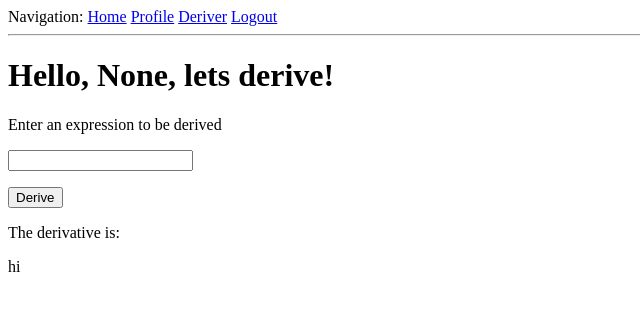
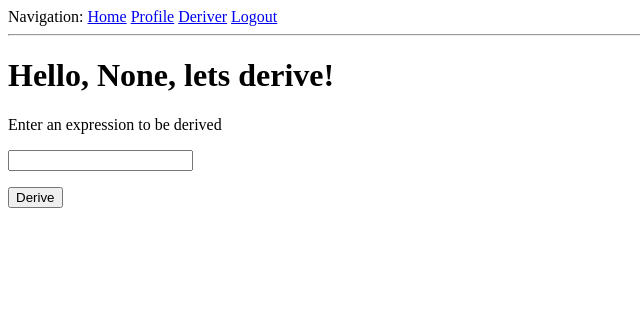
Before and after one commit to tylerthedeveloper/DerivativeCalculator-FlaskWebApp, a Flask app: page /user/1/deriver in a window 1280 px wide. Shown: the top 311 px of the page, without its empty margins (0-640 px from the left). Run offline with Flask 2, Linux system fonts and the light colour scheme; a user stored in the database is signed in.

Commit message:
Flash messages on reload,  no javascript, no visual screen storage of past expressions

```diff
--- a/app/templates/deriver.html
+++ b/app/templates/deriver.html
@@ -3,9 +3,11 @@
 <script type="text/javascript">
 function func2()
 {
-	document.getElementById("der").innerHTML = {{ derivative }};
-	alert("Submit button clicked!");
-	return false;
+	document.getElementById("der").innerHTML = "hello";
+			// {{ derivative }}
+	alert("Submit button .... !");
+	document.getElementById("deriver").submit();
+	return true;
 }
 //<!--	document.getElementById('deriver').submit(); -->
 
@@ -13,18 +15,21 @@
 
 	<h1>Hello, {{ user.nickname }}, lets derive!</h1>
 
-	<form id="deriver" onsubmit="func2();" action="" method="post" > <!-- name="deriver" -->
+	<form id="deriver" method="post" action="" > <!-- name="deriver"  action="" onsubmit="return func2()" -->
 	{{ form.hidden_tag() }}
-		<p> Enter an expression to be derived <p id="exp">{{ form.expression }}</p> </p>
-		<input type="submit" method="post" value="Derive"> <!--onclick="func2();"-->
+		<p> Enter an expression to be derived <p id="exp"> {{ form.expression }} </p> </p>
+		<input type="submit" onclick="func2()" method="post" value="Derive"> <!--onclick="func2();"-->
 	</form>
-	<p> The derivative is: <p id="der"> hi </p>	</p>
-	<p>	{{ form.derivative }}</p>
-	<div>
+
+	<!--
+		<p> The derivative is: {{ derivative }}	</p>
+	<p>		<p id="der">
 	{% for der in derivative %}
-	{{ der.derivative }}
+		{{ derivative }}
 	{% endfor %}
-	</div>
+	</p>
+ </p> <br> -->
+
 
 {% endblock %}
 
--- a/app/views.py
+++ b/app/views.py
@@ -143,11 +143,14 @@
  	form = EntryForm()
  	#form = EntryForm.from_json(request.json)
 	if request.method == 'POST':
+		if form.validate_on_submit():
 		#from_json
-		user.add_expressions(form.expression.data)
-		derivative = derive(form.expression.data)
-		user.add_derivatives(derivative)
-		db.session.commit()
+			user.add_expressions(form.expression.data)
+			derivative = str(derive(form.expression.data))
+			flash('The derivative is %r: ' % derivative)
+			user.add_derivatives(derivative)
+			db.session.commit()
+			#return ('', 200)
 		#e = User(expression, derivative) #update/insert
 		#e = User(name=name, nickname=nickname, expression, derivative)
 		#db.session.add(e)
@@ -155,6 +158,6 @@
 		#user.expressions+=(form.expression.data)
 		#db.session.query(User).filter(User.id ==
 
-		#('', 200),
-		return render_template('deriver.html', title='deriver', user=user, form=form)
+		return render_template('deriver.html', title='deriver', user=user, \
+			form=form)
 	return render_template('deriver.html', title='deriver', user=user, form=form)
```
Also changed, not shown: app/__init__.py (line endings or trailing spaces), 2 other files.
